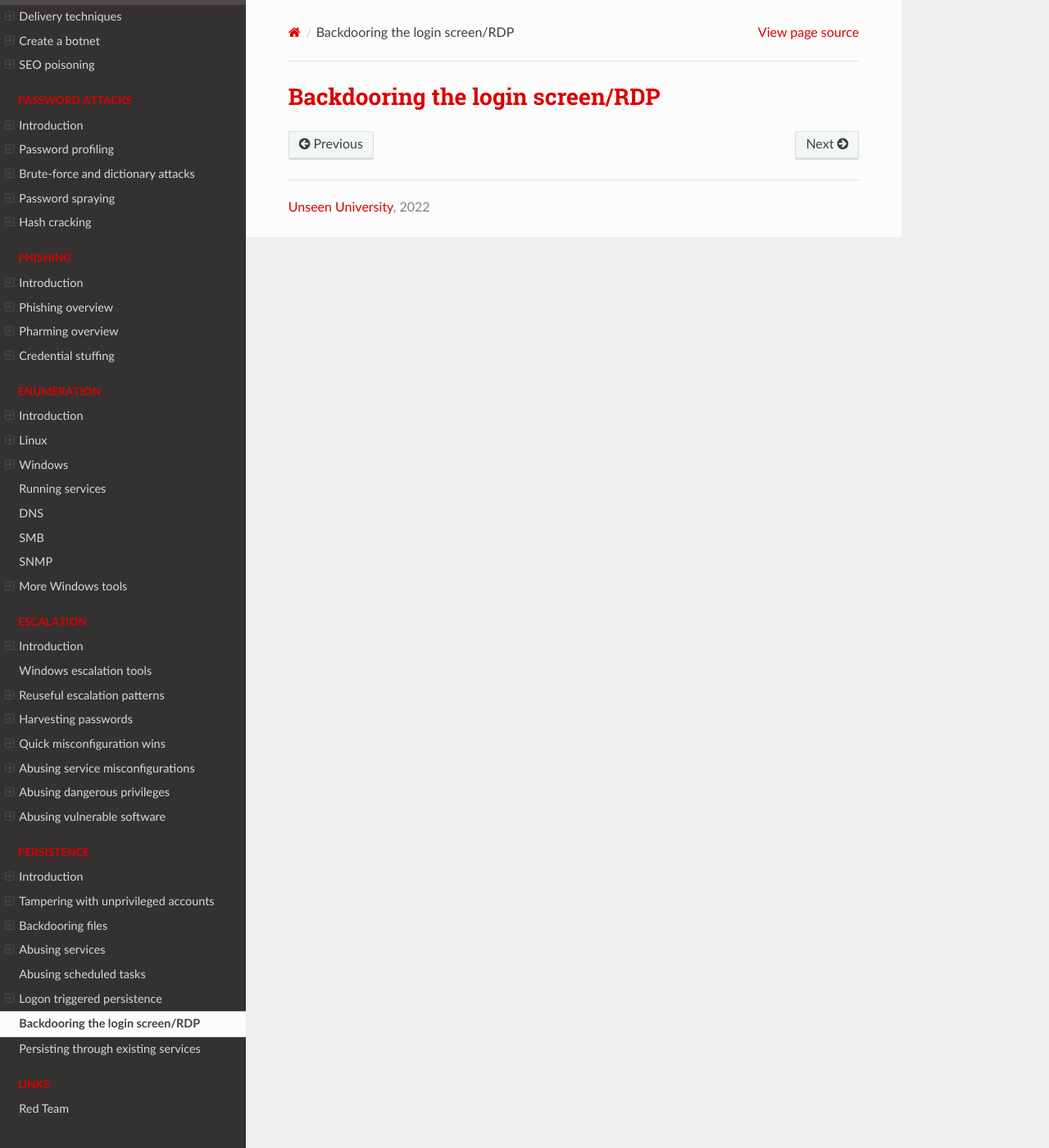
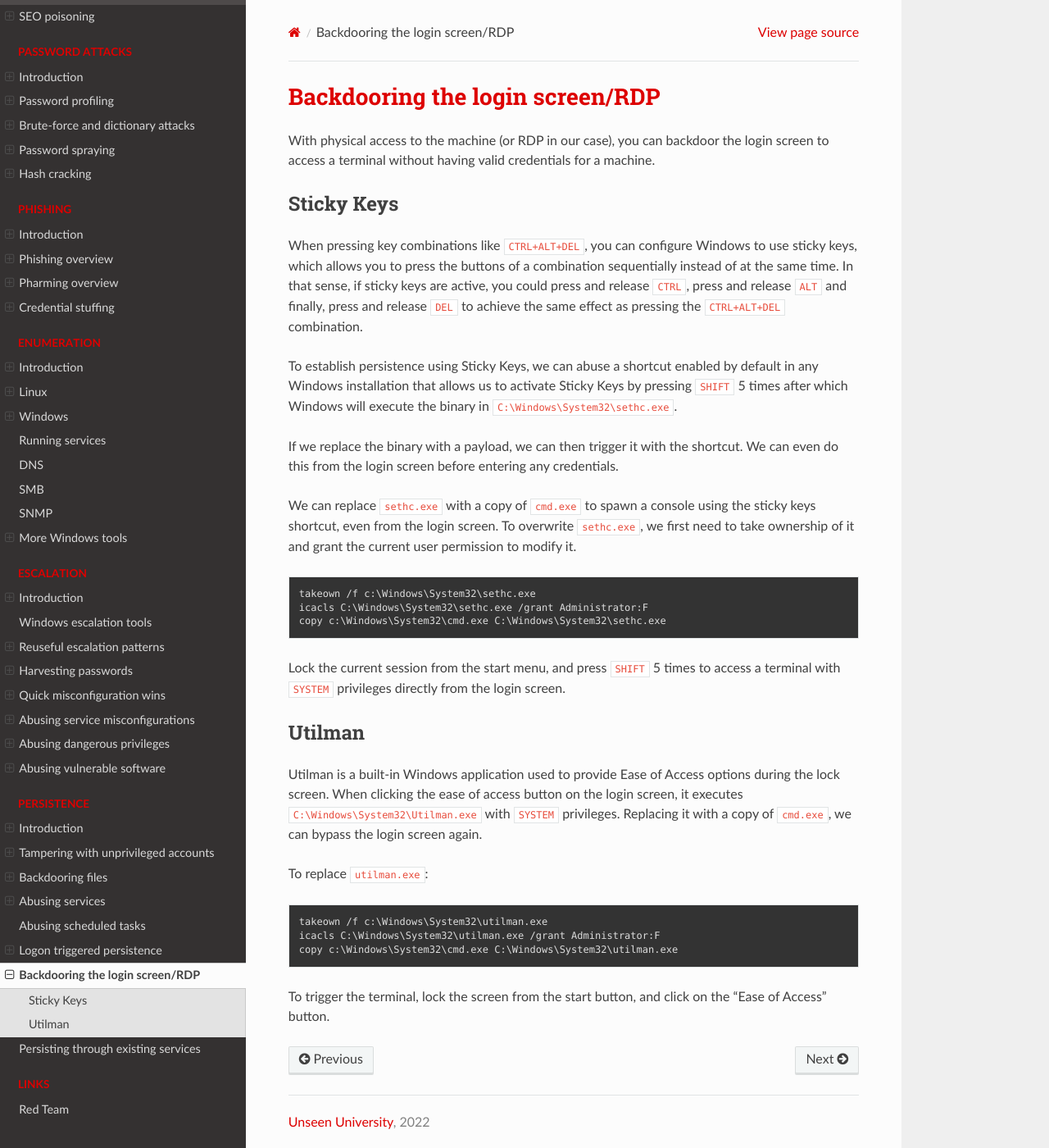
Before and after one commit to tymyrddin/red-hurdles, a Sphinx documentation site: the page built from source/docs/persistence/backdoor-login.md, in a window 1280 px wide and 1400 px high. Shown: the whole window at 82% size. Built offline with Sphinx 7.4.7 and the Read the Docs theme 2.0.0, drawn with Linux system fonts in a browser that asks for light colours.

```diff
--- a/source/docs/persistence/backdoor-login.md
+++ b/source/docs/persistence/backdoor-login.md
@@ -1 +1,43 @@
 # Backdooring the login screen/RDP
+
+With physical access to the machine (or RDP in our case), you can backdoor the login screen to access a terminal
+without having valid credentials for a machine.
+
+## Sticky Keys
+
+When pressing key combinations like `CTRL+ALT+DEL`, you can configure Windows to use sticky keys, which allows
+you to press the buttons of a combination sequentially instead of at the same time. In that sense, if sticky keys
+are active, you could press and release `CTRL`, press and release `ALT` and finally, press and release `DEL` to
+achieve the same effect as pressing the `CTRL+ALT+DEL` combination.
+
+To establish persistence using Sticky Keys, we can abuse a shortcut enabled by default in any Windows installation
+that allows us to activate Sticky Keys by pressing `SHIFT` 5 times after which Windows will execute the binary in
+`C:\Windows\System32\sethc.exe`.
+
+If we replace the binary with a payload, we can then trigger it with the shortcut. We can even do this from the
+login screen before entering any credentials.
+
+We can replace `sethc.exe` with a copy of `cmd.exe` to spawn a console using the sticky keys shortcut, even from
+the login screen. To overwrite `sethc.exe`, we first need to take ownership of it and grant the current user
+permission to modify it.
+
+    takeown /f c:\Windows\System32\sethc.exe
+    icacls C:\Windows\System32\sethc.exe /grant Administrator:F
+    copy c:\Windows\System32\cmd.exe C:\Windows\System32\sethc.exe
+
+Lock the current session from the start menu, and press `SHIFT` 5 times to access a terminal with `SYSTEM` privileges
+directly from the login screen.
+
+## Utilman
+
+Utilman is a built-in Windows application used to provide Ease of Access options during the lock screen. When
+clicking the ease of access button on the login screen, it executes `C:\Windows\System32\Utilman.exe` with `SYSTEM`
+privileges. Replacing it with a copy of `cmd.exe`, we can bypass the login screen again.
+
+To replace `utilman.exe`:
+
+    takeown /f c:\Windows\System32\utilman.exe
+    icacls C:\Windows\System32\utilman.exe /grant Administrator:F
+    copy c:\Windows\System32\cmd.exe C:\Windows\System32\utilman.exe
+
+To trigger the terminal, lock the screen from the start button, and click on the "Ease of Access" button.
```
